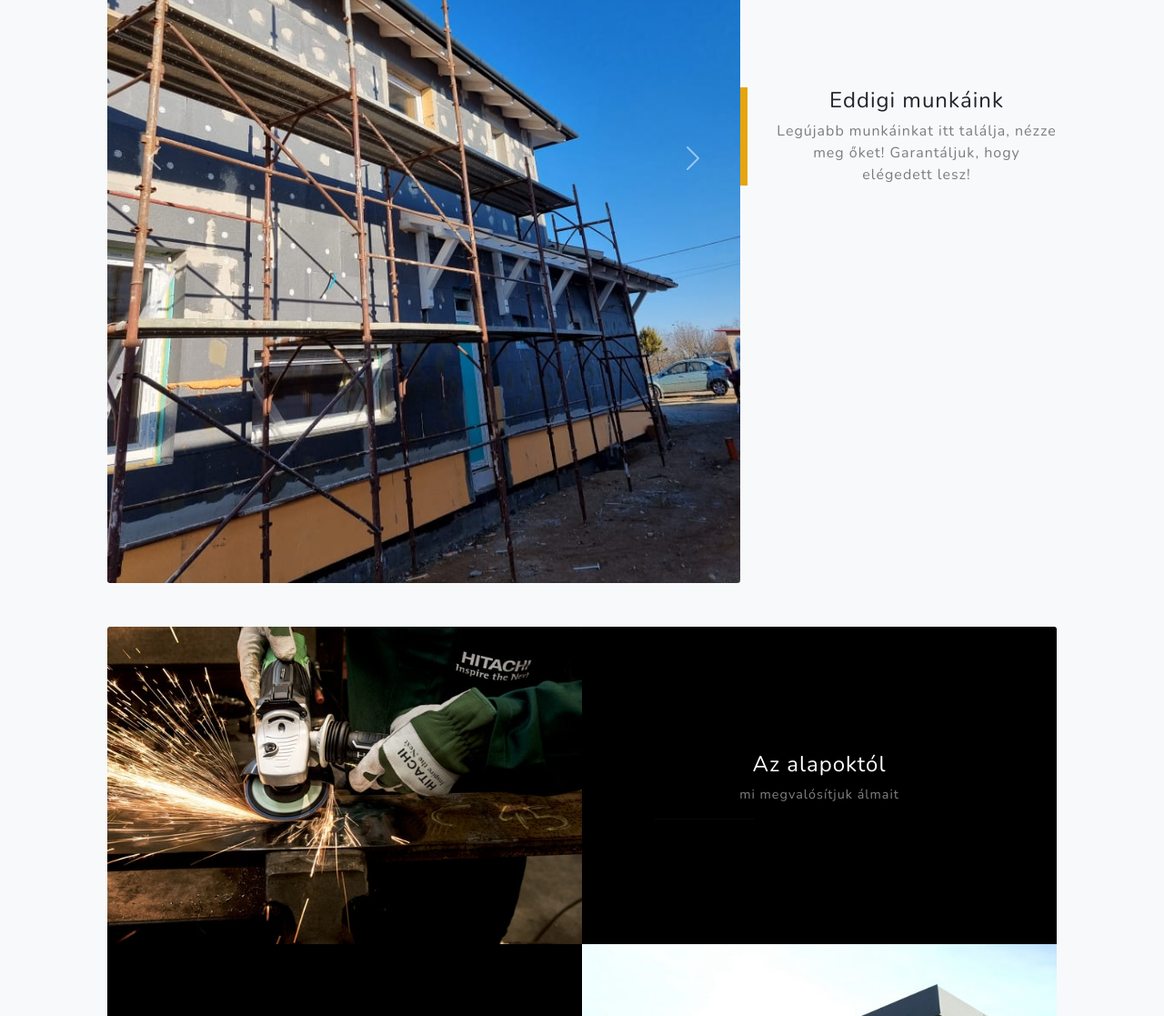
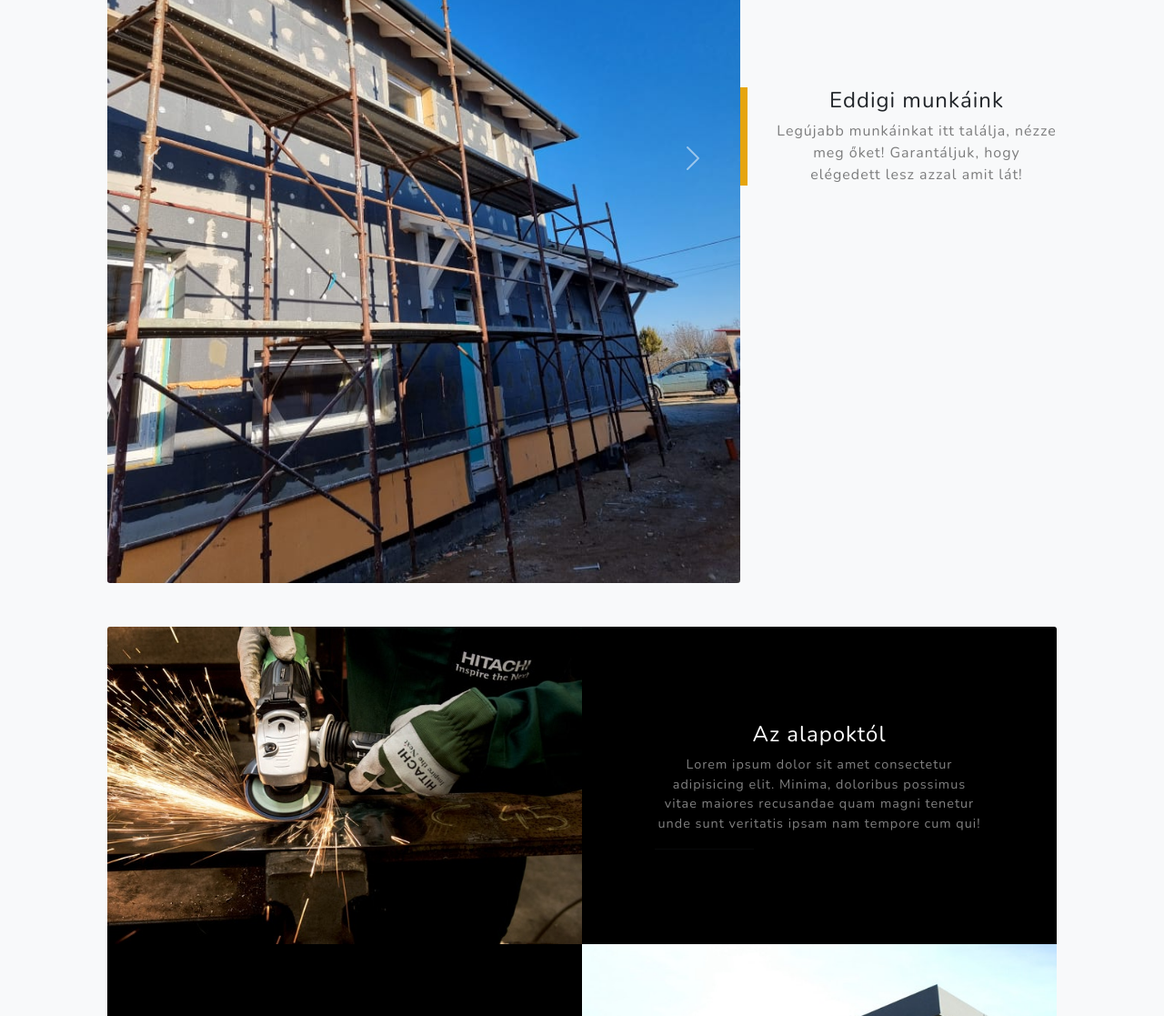
Before and after one commit to TheCyberGuy/Sz_David_demo, a plain HTML site: page index.html in a window 1280 px wide. Shown: the part 2240-3357 px from the top of the page at 91% size. Drawn offline with nearby package versions, Linux system fonts and the light colour scheme.

Commit message:
Add files via upload

```diff
--- a/index.html
+++ b/index.html
@@ -1,11 +1,11 @@
 <!DOCTYPE html>
-<html lang="en">
+<html lang="hu">
     <head>
         <meta charset="utf-8" />
         <meta name="viewport" content="width=device-width, initial-scale=1, shrink-to-fit=no" />
         <meta name="description" content="" />
         <meta name="author" content="" />
-        <title>Dávid és Társa Kft</title>
+        <title>Dávid és Társa DPM Kft</title>
         <link rel="icon" href="assets/favicon.ico" />
         <!-- Font Awesome icons (free version)-->
         <script src="https://use.fontawesome.com/releases/v6.1.0/js/all.js" crossorigin="anonymous"></script>
@@ -108,7 +108,7 @@
                     <div class="col-xl-4 col-lg-5">
                         <div class="featured-text text-center text-lg-left">
                             <h4>Eddigi munkáink</h4>
-                            <p class="text-black-50 mb-0">Legújabb munkáinkat itt találja, nézze meg őket! Garantáljuk, hogy elégedett lesz!</p>
+                            <p class="text-black-50 mb-0">Legújabb munkáinkat itt találja, nézze meg őket! Garantáljuk, hogy elégedett lesz azzal amit lát!</p>
                         </div>
                     </div>
                 </div>
@@ -120,7 +120,7 @@
                             <div class="d-flex h-100">
                                 <div class="project-text w-100 my-auto text-center text-lg-left">
                                     <h4 class="text-white">Az alapoktól</h4>
-                                    <p class="mb-0 text-white-50">mi megvalósítjuk álmait</p>
+                                    <p class="mb-0 text-white-50">Lorem ipsum dolor sit amet consectetur adipisicing elit. Minima, doloribus possimus vitae maiores recusandae quam magni tenetur unde sunt veritatis ipsam nam tempore cum qui!</p>
                                     <hr class="d-none d-lg-block mb-0 ms-0" />
                                 </div>
                             </div>
```
